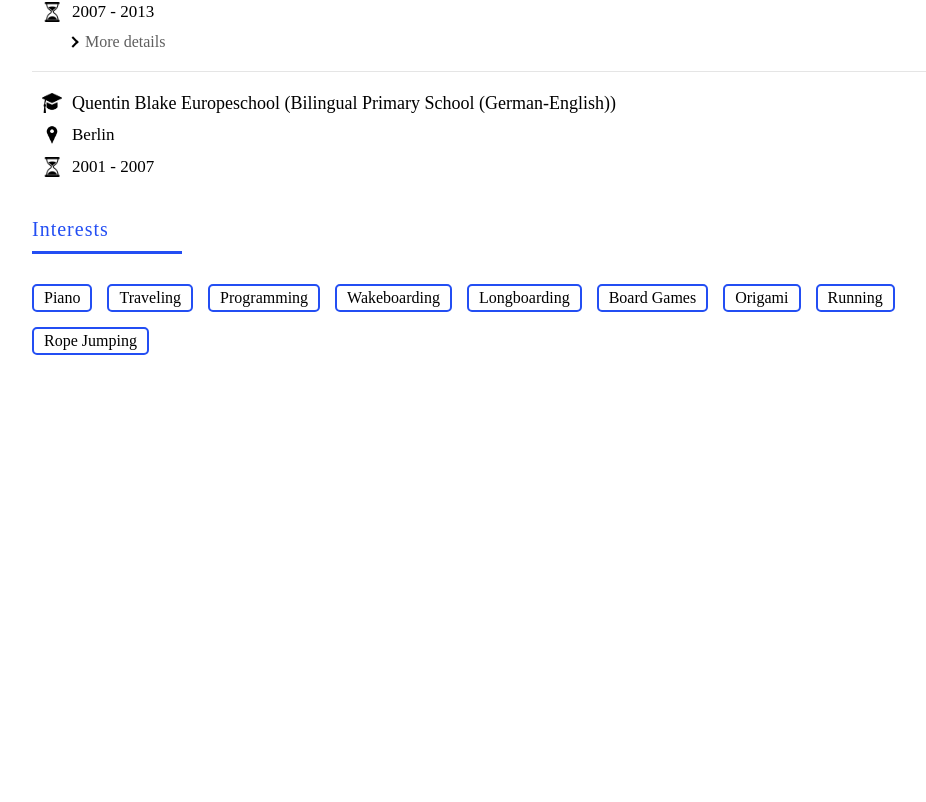
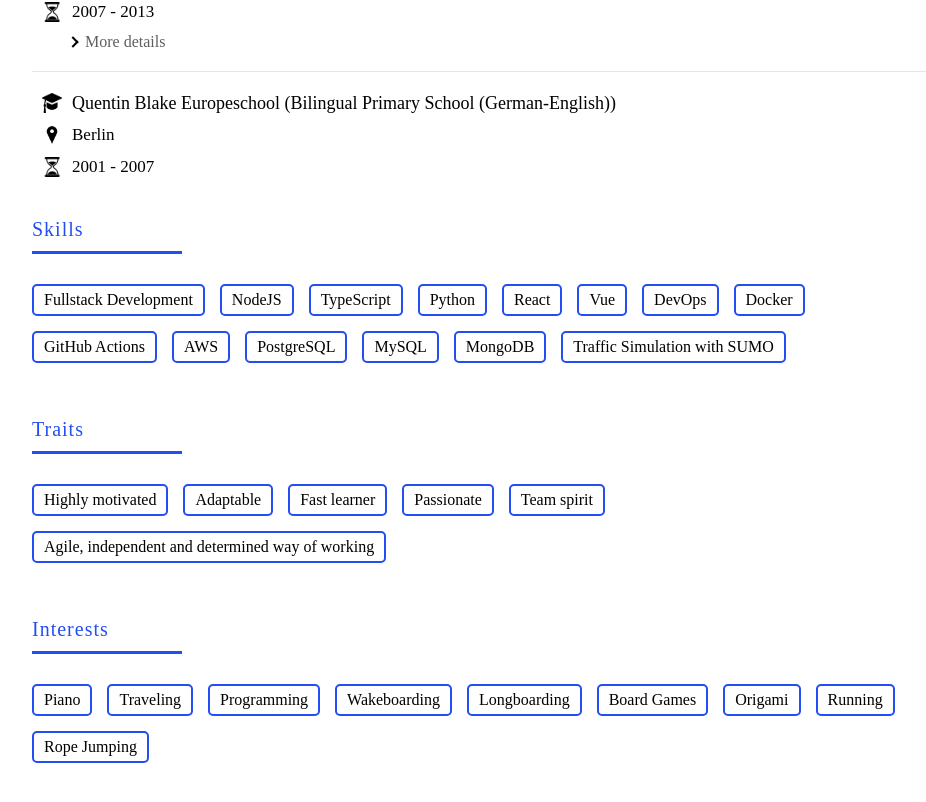
Before and after one commit to marcelreppi/personal-website, a Vue app: page /resume in a window 1280 px wide. Shown: the part 1460-2262 px from the top of the page, without its empty margins (158-1084 px from the left). Before the commit the page ends 1920 px from the top, so only its background shows below. Built offline with nearby package versions, Linux system fonts and the light colour scheme; a web font is replaced by a local one.

Commit message:
add skills and traits

```diff
--- a/src/pages/Resume.vue
+++ b/src/pages/Resume.vue
@@ -254,6 +254,40 @@
     </section>
 
     <section class="resume-section">
+      <div class="section-title">Skills</div>
+      <div class="interest-container">
+        <div class="interest">Fullstack Development</div>
+        <div class="interest">NodeJS</div>
+        <div class="interest">TypeScript</div>
+        <div class="interest">Python</div>
+        <div class="interest">React</div>
+        <div class="interest">Vue</div>
+        <div class="interest">DevOps</div>
+        <div class="interest">Docker</div>
+        <div class="interest">GitHub Actions</div>
+        <div class="interest">AWS</div>
+        <div class="interest">PostgreSQL</div>
+        <div class="interest">MySQL</div>
+        <div class="interest">MongoDB</div>
+        <div class="interest">Traffic Simulation with SUMO</div>
+      </div>
+    </section>
+
+    <section class="resume-section">
+      <div class="section-title">Traits</div>
+      <div class="interest-container">
+        <div class="interest">Highly motivated</div>
+        <div class="interest">Adaptable</div>
+        <div class="interest">Fast learner</div>
+        <div class="interest">Passionate</div>
+        <div class="interest">Team spirit</div>
+        <div class="interest">
+          Agile, independent and determined way of working
+        </div>
+      </div>
+    </section>
+
+    <section class="resume-section">
       <div class="section-title">Interests</div>
       <div class="interest-container">
         <div class="interest">Piano</div>
@@ -380,7 +414,7 @@ li {
   background: rgb(255, 255, 255);
   margin-bottom: 15px;
   margin-right: 15px;
-  padding: 3px 10px;
+  padding: 5px 10px;
   border-radius: 5px;
   border: 2px;
   border-style: solid;
```
